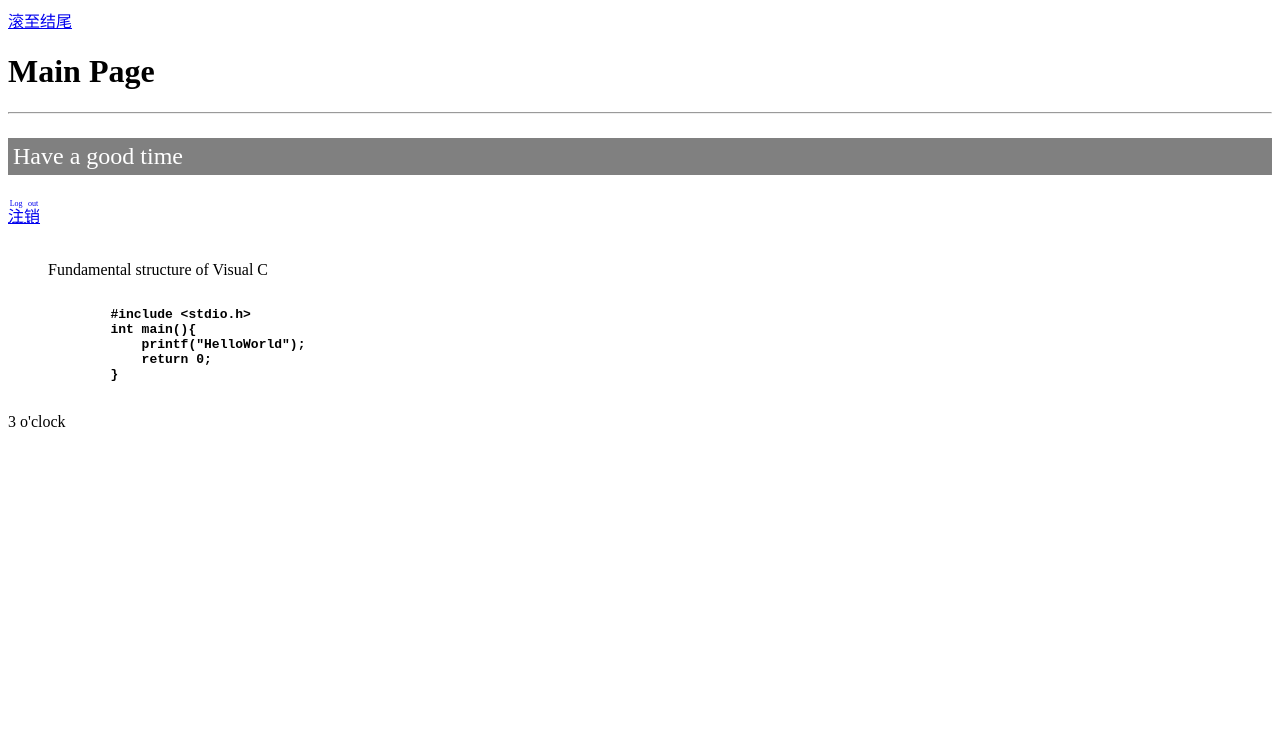
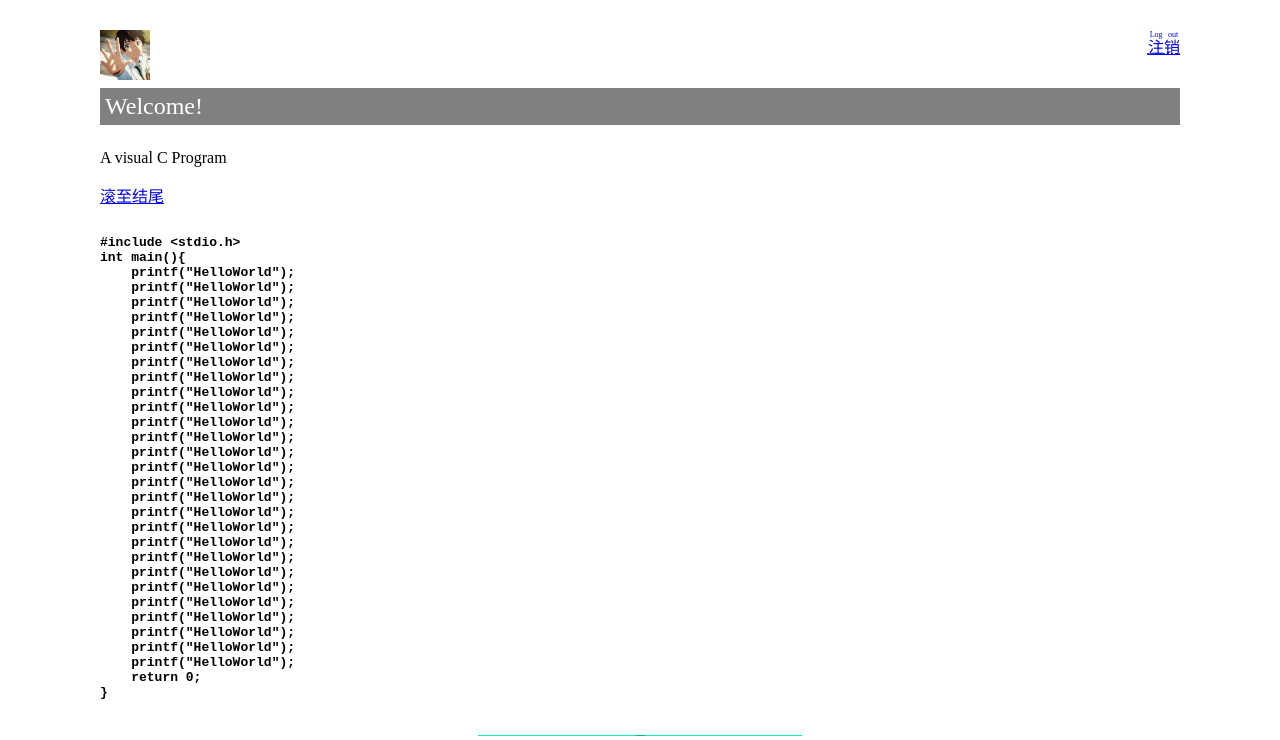
Before and after one commit to wmzspace/HTML, a plain HTML site: page main.html in a window 1280 px wide. Drawn offline with Linux system fonts and the light colour scheme.

Commit message:
C class make

```diff
--- /dev/null
+++ b/lyl.css
@@ -0,0 +1,10 @@
+p {
+    text-align: center;
+}
+
+div {
+    margin: 30px
+}
+dic1{
+    margin: 30%;
+}
--- a/main.html
+++ b/main.html
@@ -1,8 +1,9 @@
 <!DOCTYPE html>
 <html lang="en">
+
 <head>
-    <!--<base href="">-->
     <meta charset="UTF-8">
+    <meta name="viewport" content="width=device-width">
     <style>
         .class2 {
             background-color: gray;
@@ -15,18 +16,39 @@
         .class1 {
             font-size: x-large;
         }
+
+        header {
+            text-align: right;
+            margin: 30px 0;
+        }
+
+        header>img {
+            float: left
+        }
+
+        body {
+            margin: 0 100px;
+        }
+
+        code {
+            font-weight: bold;
+        }
+
+        #footer {
+            background-color: rgb(0, 255, 174);
+            clear: both;
+            text-align: center;
+            font-size: 1px;
+            width: 30%;
+            margin: 20px auto;
+        }
     </style>
     <title>Title</title>
 </head>
+
 <body>
-<a href="#last">滚至结尾</a>
-<h1>Main Page</h1>
-<hr>
-<!--<p class="class1">test:class1</p>-->
-<script defer src="login.js"></script>
-<p class="class2" id="test">Welcome!</p>
-
-<!--<q cite="www.baidu.com"><dfn title="an apple">apple</dfn></q>-->
+    <header>
+        <img src="pic.jpg" width="50px" alt="">
         <a href="index.html" id="last"> <abbr title="退出账户并返回登陆界面">
                 <ruby>注销
                     <rp>(</rp>
@@ -34,17 +56,50 @@
                     <rp>)</rp>
                 </ruby>
             </abbr><br> </a>
-<br>
-<figure>
-    <figcaption>Fundamental structure of Visual C</figcaption>
-    <pre><code style="font-weight: bold">
+    </header>
+    <p class="class2" id="test">Welcome!</p>
+    <p>A visual C Program</p>
+    <a href="#footer">滚至结尾</a>
+    <pre><code>
 #include &lt;stdio.h&gt;
 int main(){
+    printf("HelloWorld");
+    printf("HelloWorld");
+    printf("HelloWorld");
+    printf("HelloWorld");
+    printf("HelloWorld");
+    printf("HelloWorld");
+    printf("HelloWorld");
+    printf("HelloWorld");
+    printf("HelloWorld");
+    printf("HelloWorld");
+    printf("HelloWorld");
+    printf("HelloWorld");
+    printf("HelloWorld");
+    printf("HelloWorld");
+    printf("HelloWorld");
+    printf("HelloWorld");
+    printf("HelloWorld");
+    printf("HelloWorld");
+    printf("HelloWorld");
+    printf("HelloWorld");
+    printf("HelloWorld");
+    printf("HelloWorld");
+    printf("HelloWorld");
+    printf("HelloWorld");
+    printf("HelloWorld");
+    printf("HelloWorld");
     printf("HelloWorld");
     return 0;
 }
     </code></pre>
-</figure>
-<time datetime="1984-12-7">3 o'clock</time>
+
+    <div id="footer">
+        版权 © wmzspace.space
+    </div>
+
+
+
 </body>
+
 </html>
```
Also changed, not shown: index.html (+10 -10 lines), lyl.html (added, +54 -0 lines), pic.jpg (added). Lines whose indentation alone changed are shown as unchanged.
